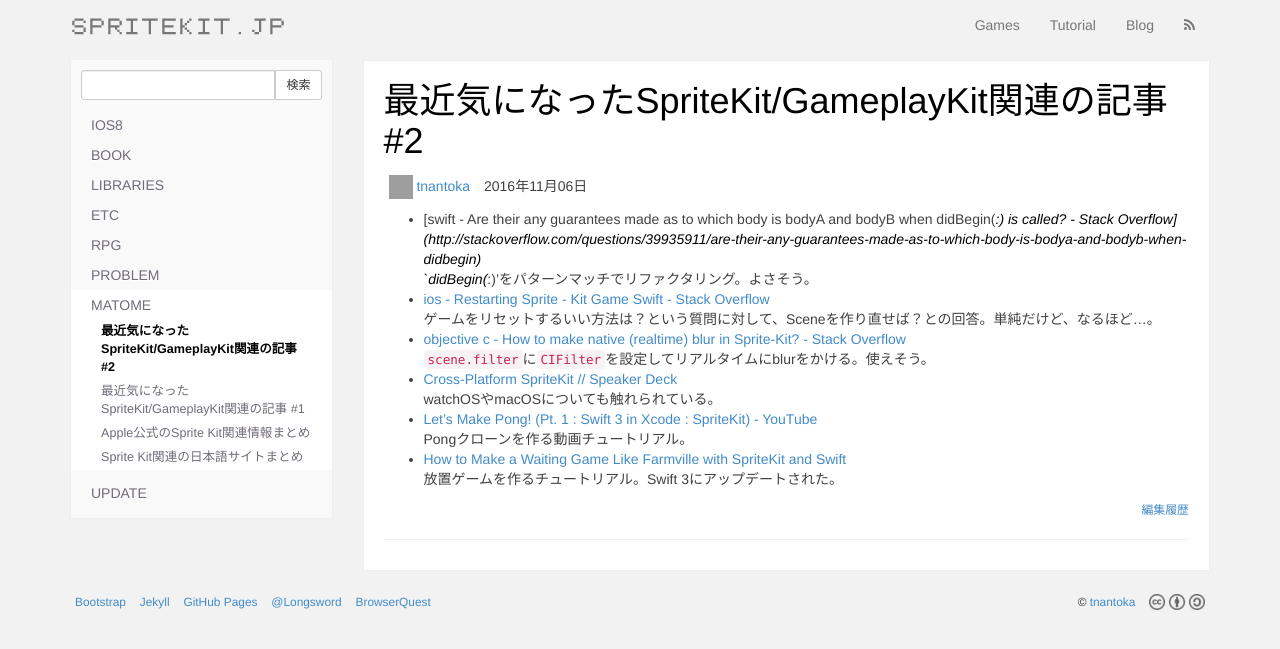
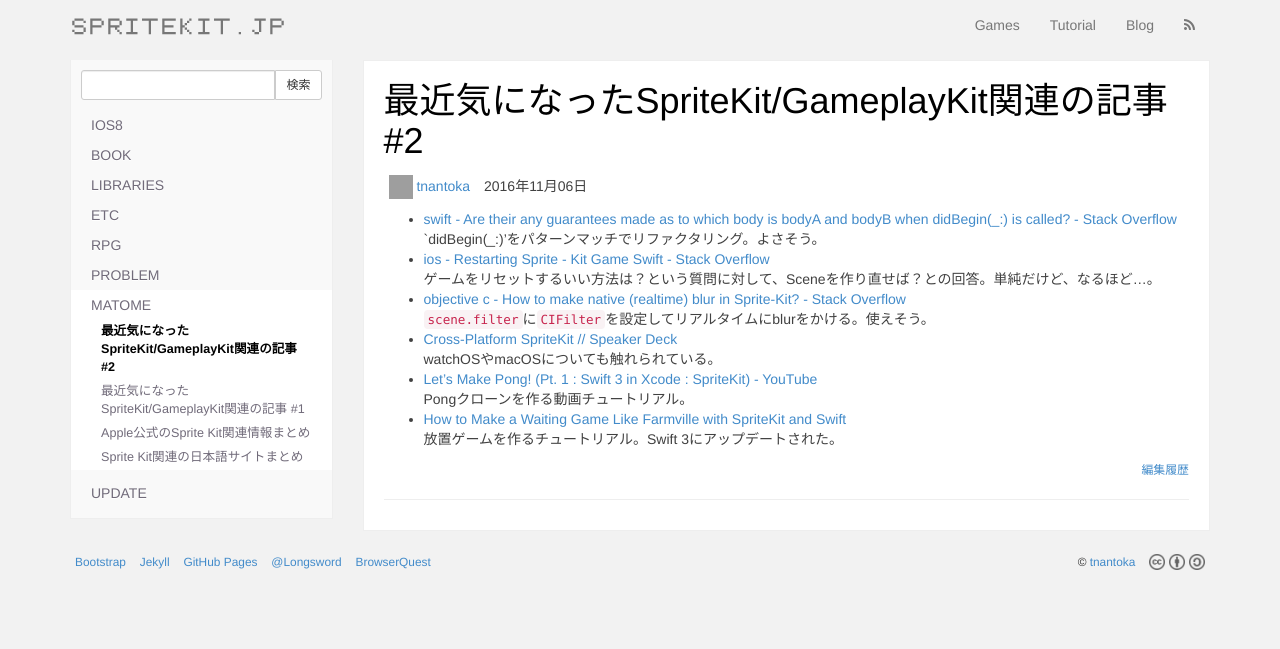
Before and after one commit to tnantoka/spritekit.jp, a Jekyll site: the page built from _posts/2016-11-06-sk-gk-bookmarks-2.md, in a window 1280 px wide. Shown: the top 649 px of the page. Built offline with Jekyll 4.4.1, drawn with Linux system fonts in a browser that asks for light colours; grey boxes are pictures that could not be loaded.

Commit message:
Fix typo in sk-gk-bookmarks-2

```diff
--- a/_posts/2016-11-06-sk-gk-bookmarks-2.md
+++ b/_posts/2016-11-06-sk-gk-bookmarks-2.md
@@ -5,7 +5,7 @@ categories: matome
 author: tnantoka
 ---
 
-- [swift - Are their any guarantees made as to which body is bodyA and bodyB when didBegin(_:) is called? - Stack Overflow](http://stackoverflow.com/questions/39935911/are-their-any-guarantees-made-as-to-which-body-is-bodya-and-bodyb-when-didbegin)
+- [swift - Are their any guarantees made as to which body is bodyA and bodyB when didBegin(\_:) is called? - Stack Overflow](http://stackoverflow.com/questions/39935911/are-their-any-guarantees-made-as-to-which-body-is-bodya-and-bodyb-when-didbegin)
 `didBegin(_:)'をパターンマッチでリファクタリング。よさそう。
 - [ios - Restarting Sprite - Kit Game Swift - Stack Overflow](http://stackoverflow.com/questions/40051887/restarting-sprite-kit-game-swift)
 ゲームをリセットするいい方法は？という質問に対して、Sceneを作り直せば？との回答。単純だけど、なるほど…。
```
